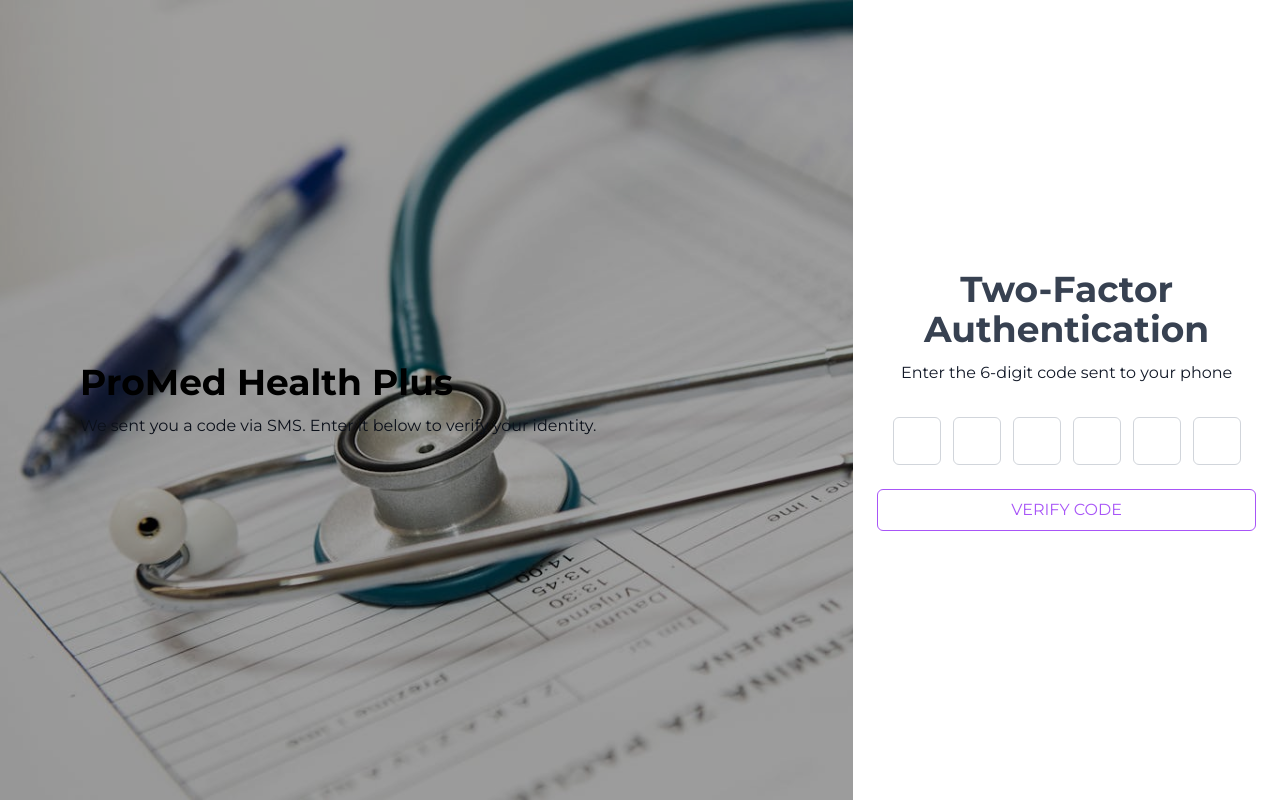
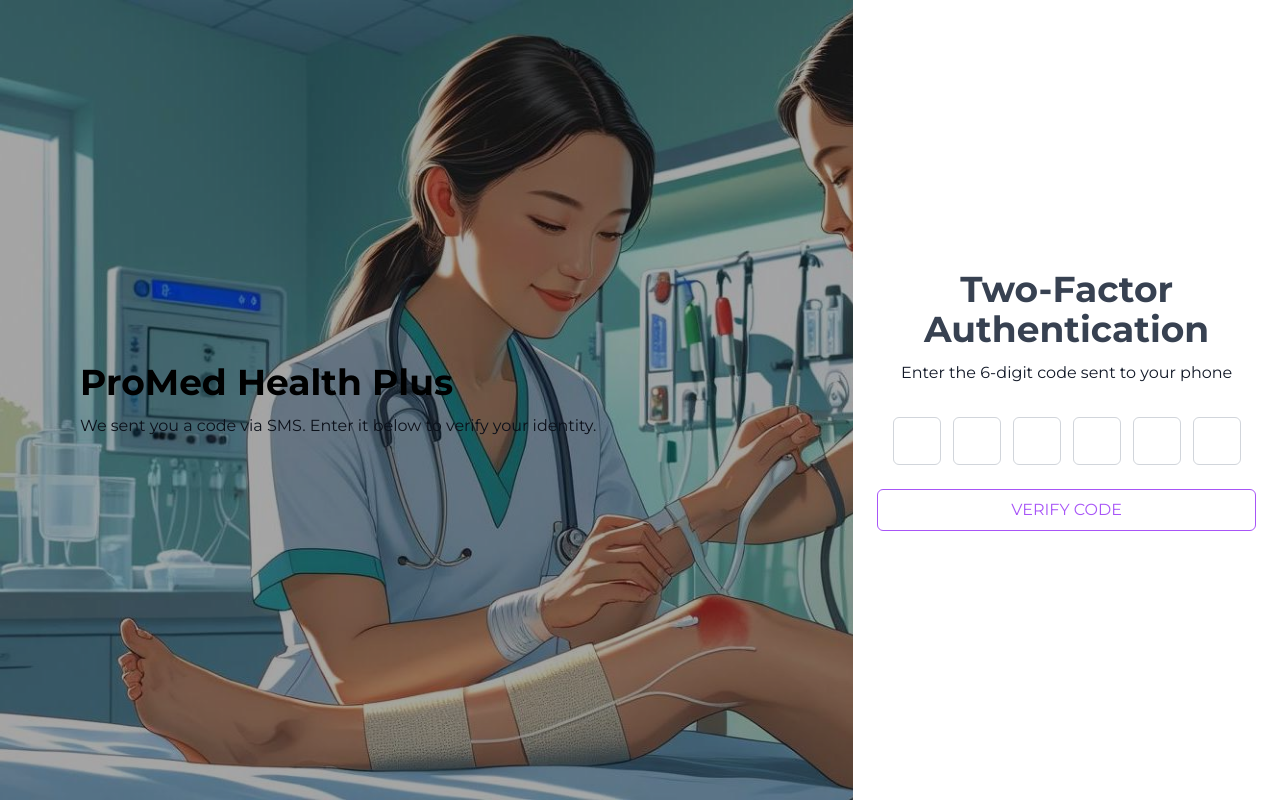
Before and after one commit to wchandler2020/promedhealthplus_portal_client, a React (Create React App) app: page /#/mfa in a window 1280 px wide. Built offline with nearby package versions, Linux system fonts and the light colour scheme; sample sign-in values are in the browser's storage; what uploader would draw is missing.

Commit message:
fixed: bg img for mfa component

```diff
--- a/src/components/MFA/MFA.jsx
+++ b/src/components/MFA/MFA.jsx
@@ -3,6 +3,7 @@ import { AuthContext } from "../../utils/auth";
 import axiosAuth from "../../utils/axios";
 import { API_BASE_URL } from "../../utils/constants";
 import bg_image from "../../assets/images/bg_image_01.jpg";
+import mfa_bg_img from '../../assets/images/login_img.jpg'
 import {useNavigate } from "react-router-dom";
 
 const MFA = () => {
@@ -64,7 +65,7 @@ const MFA = () => {
       <div className="flex justify-center h-screen">
         <div
           className="relative hidden bg-cover lg:block lg:w-2/3"
-          style={{ backgroundImage: `url(${bg_image})` }}
+          style={{ backgroundImage: `url(${mfa_bg_img})` }}
         >
           <div className="absolute inset-0 bg-black opacity-35"></div>
           <div className="flex items-center h-full px-20 bg-gray-9600 bg-opacity-40">
--- a/src/components/orders/NewOrderForm.jsx
+++ b/src/components/orders/NewOrderForm.jsx
@@ -128,6 +128,8 @@ const NewOrderForm = ({ open, onClose, patient }) => {
       country: formData.patientCountry,
       items: orderItems,
     };
+
+    console.log('Provider Name: ', )
 
     try {
       const accessToken = localStorage.getItem("accessToken");
```
